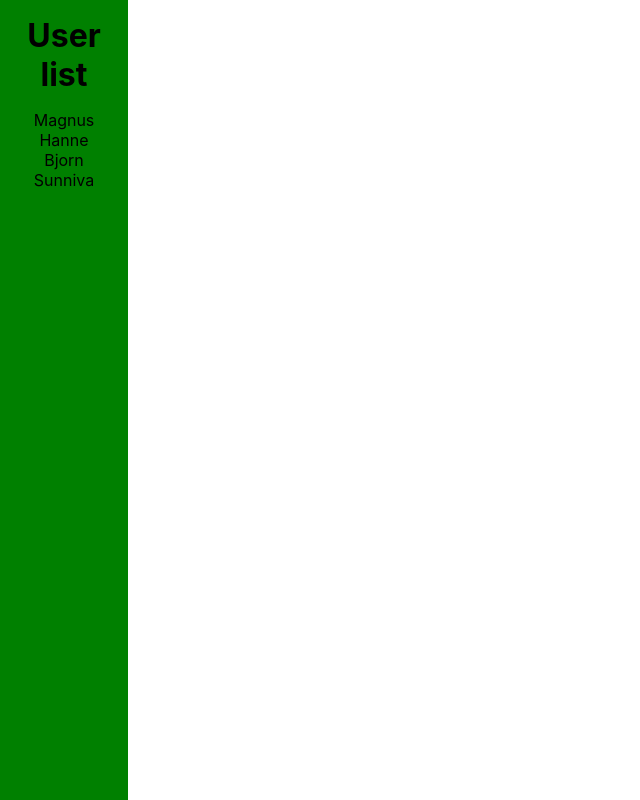
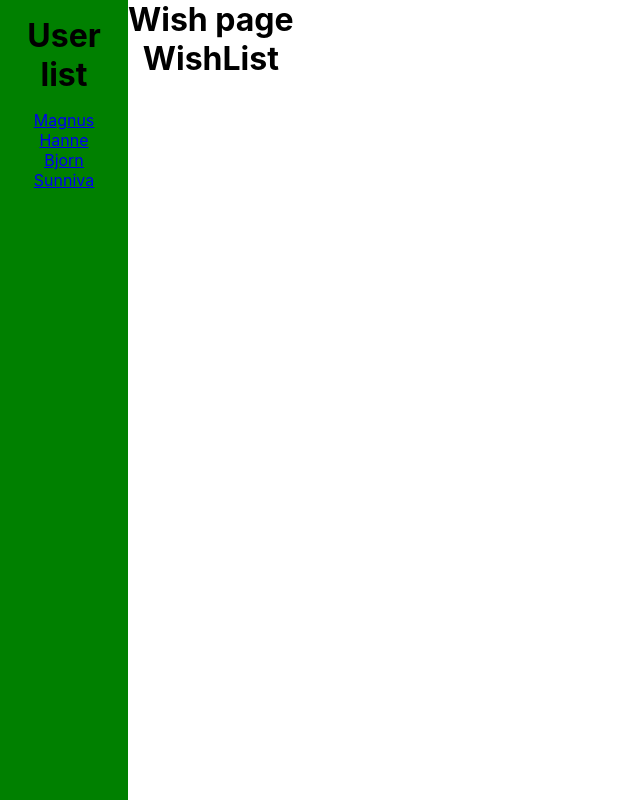
Before and after one commit to magnus-schj/Wishlist, a React (Create React App) app in the folder frontend/react/v2/: page /wish-page in a window 1280 px wide. Shown: the whole page, without its empty margins (0-640 px from the left). Built offline with nearby package versions, Linux system fonts and the light colour scheme.

Commit message:
begynt på wish-sida

```diff
--- a/frontend/react/v2/src/App.js
+++ b/frontend/react/v2/src/App.js
@@ -4,6 +4,7 @@ import UserList from './components/user-list/user-list.component'
 import HomePage from './pages/homepage/homepage.component'
 import {Switch, Route} from 'react-router-dom'
 import SignInSignUp from './pages/sign-in-sign-up/sign-in-sign-up.page';
+import WishPage from './pages/wishes/wishes.page';
 
 
 function App() {
@@ -13,6 +14,7 @@ function App() {
       <Switch>
         <Route exact path="/" component={HomePage} />
         <Route exact path="/sign-in-sign-up" component={SignInSignUp} />
+        <Route exact path="/wish-page" component={WishPage} />
       </Switch>
     </div>
   );
--- a/frontend/react/v2/src/components/user-list/user-list.component.jsx
+++ b/frontend/react/v2/src/components/user-list/user-list.component.jsx
@@ -1,4 +1,5 @@
 import React from "react";
+import { Link } from "react-router-dom";
 
 import "./user-list.styles.css";
 
@@ -22,7 +23,9 @@ class UserList extends React.Component {
         <h1>User list</h1>
         <ul>
           {users.map((user) => (
-            <li>{user.name}</li>
+            <li>
+              <Link to="/wish-page">{user.name}</Link>
+            </li>
           ))}
         </ul>
       </div>
--- /dev/null
+++ b/frontend/react/v2/src/components/wish-list/wish-list.component.jsx
@@ -0,0 +1,10 @@
+import React from "react";
+import Wish from "../wish/wish.component";
+
+const WishList = () => (
+  <div className="wish-list">
+    <h1>WishList</h1>
+  </div>
+);
+
+export default WishList;
--- /dev/null
+++ b/frontend/react/v2/src/components/wish/wish.component.jsx
@@ -0,0 +1,9 @@
+import React from "react";
+
+const Wish = ({ key, wish, ...otherProps }) => (
+  <li className="wish" key={key} {...otherProps}>
+    {wish}
+  </li>
+);
+
+export default Wish;
--- /dev/null
+++ b/frontend/react/v2/src/pages/wishes/wishes.page.jsx
@@ -0,0 +1,12 @@
+import React from "react";
+
+import WishList from "../../components/wish-list/wish-list.component";
+
+const WishPage = () => (
+  <div className="wish-page">
+    <h1>Wish page</h1>
+    <WishList />
+  </div>
+);
+
+export default WishPage;
```
Also changed, not shown: frontend/react/v2/src/pages/universall-styles/universall-styles.css (deleted), 1 other file (tests, documents, lock files or other folders).
